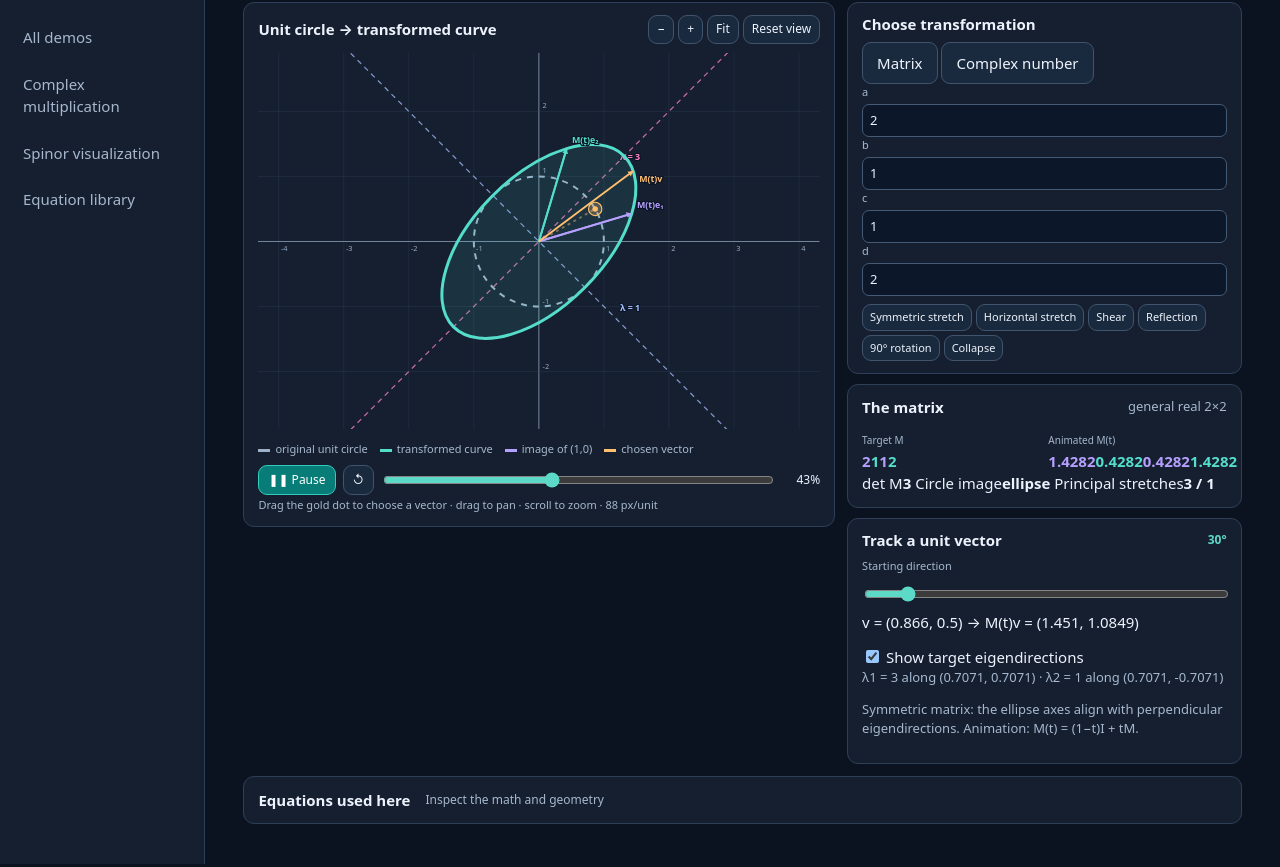
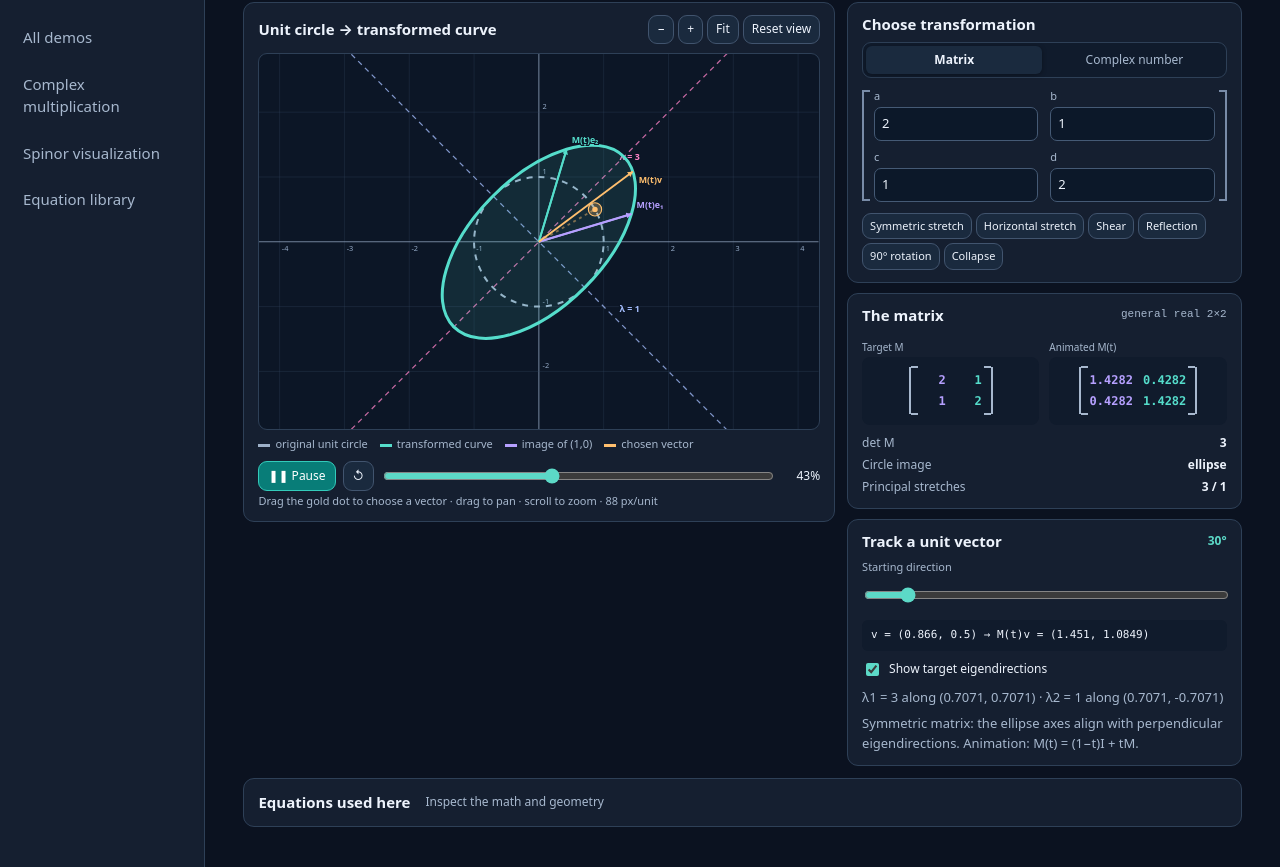
Before and after one commit to gr812b/spinor-visualization, a website with bundled scripts: page matrix-transformation.html in a window 1280 px wide. Both pictures are taken after a click on the button "▶ Play". Shown: the part 55-922 px from the top of the page. Built offline with nearby package versions, Linux system fonts and the light colour scheme.

Commit message:
ui: shared bracketed matrix typography and compact unit-circle controls

```diff
--- a/site.css
+++ b/site.css
@@ -194,3 +194,95 @@ body.site-layout { grid-template-columns:205px minmax(0,1fr); }
 .spinor-area .basis-card { border-radius:8px; }
 .spinor-area .basis-card input { accent-color:var(--accent); }
 .spinor-area .clock-card { border-radius:9px; }
+
+/* Shared typeset 2×2 matrices: true square brackets, aligned cells, clear columns. */
+.matrix-live {
+  display:flex; align-items:center; justify-content:center; padding:8px 6px;
+  min-height:68px; min-width:0; overflow-x:auto; overflow-y:hidden;
+  border-radius:8px; background:var(--surface); color:var(--ink);
+  font:12px/1.35 ui-monospace,SFMono-Regular,Menlo,Consolas,monospace;
+  font-variant-numeric:tabular-nums;
+}
+.matrix2 {
+  display:inline-flex; align-items:center; position:relative; flex:none;
+  border-left:2px solid #a7b8ce; border-right:2px solid #a7b8ce;
+  padding:5px 9px;
+}
+.matrix2::before,.matrix2::after {
+  content:''; position:absolute; top:-1px; bottom:-1px; width:7px;
+  border-top:2px solid #a7b8ce; border-bottom:2px solid #a7b8ce;
+  pointer-events:none;
+}
+.matrix2::before {left:0}
+.matrix2::after {right:0}
+.matrix2-values {
+  display:grid; grid-template-columns:repeat(2,max-content); gap:4px 10px;
+}
+.matrix2-value {text-align:right; min-width:3.6ch; white-space:nowrap;}
+
+/* Dedicated matrix/unit-circle workbench. */
+.matrix-workbench .demo-layout { grid-template-columns:minmax(0,1.5fr) minmax(355px,1fr); }
+#matrix-plot {
+  display:block; width:100%; height:auto; border:1px solid var(--border);
+  border-radius:9px; background:#0c1626; touch-action:none;
+  cursor:grab; user-select:none;
+}
+.matrix-workbench .input-tabs {
+  display:grid; grid-template-columns:1fr 1fr; background:var(--surface);
+  border:1px solid var(--border); border-radius:9px; padding:3px;
+  gap:4px; margin:0 0 10px;
+}
+.matrix-workbench .input-tabs button {
+  background:transparent; border:0; font-size:12px; padding:5px 7px;
+  color:var(--muted); border-radius:6px;
+}
+.matrix-workbench .input-tabs button.active {
+  background:var(--surface-raised); box-shadow:0 1px 5px #0005;
+  color:var(--ink); font-weight:700;
+}
+.matrix-workbench .matrix-input-layout {
+  display:grid; grid-template-columns:repeat(2,minmax(0,1fr));
+  gap:8px 12px; padding:0 12px 3px;
+  position:relative;
+}
+.matrix-input-layout::before,.matrix-input-layout::after {
+  content:''; position:absolute; top:2px; bottom:4px; width:6px;
+  border-top:2px solid #788ba7; border-bottom:2px solid #788ba7;
+}
+.matrix-input-layout::before {left:0; border-left:2px solid #788ba7}
+.matrix-input-layout::after {right:0; border-right:2px solid #788ba7}
+.matrix-workbench [hidden] {display:none !important}
+.matrix-workbench .matrix-pair {gap:10px}
+.matrix-workbench .matrix-facts {
+  display:grid; grid-template-columns:minmax(0,1fr) auto;
+  align-items:baseline; gap:4px 14px; padding-top:9px;
+  font-size:12px;
+}
+.matrix-facts span {color:var(--muted)}
+.matrix-facts strong {font-weight:680; text-align:right; font-variant-numeric:tabular-nums}
+.matrix-workbench .eigen-toggle {
+  display:flex; align-items:center; gap:7px; margin:9px 0;
+  font-size:12px; color:var(--ink);
+}
+.matrix-workbench .eigen-toggle input {accent-color:var(--accent)}
+.matrix-workbench .vector-readout {
+  background:var(--surface); padding:7px 9px; border-radius:6px;
+  font:11px/1.5 ui-monospace,SFMono-Regular,Menlo,Consolas,monospace;
+  margin:8px 0; white-space:normal; overflow-wrap:anywhere;
+}
+.matrix-workbench #eigen-summary,
+.matrix-workbench #geometry-summary {margin-top:7px; margin-bottom:0}
+.matrix-workbench #recognized-complex {font:11px/1.25 ui-monospace,monospace; max-width:60%; text-align:right; overflow-wrap:anywhere}
+.matrix-workbench .compact-sidebar .panel {padding:12px 14px}
+.matrix-workbench input[type=range] {width:100%}
+@media(max-width:1150px) {
+  .matrix-workbench .demo-layout {grid-template-columns:minmax(0,1.25fr) minmax(330px,1fr)}
+}
+@media(max-width:990px) {
+  .matrix-workbench .demo-layout {grid-template-columns:1fr}
+}
+@media(max-width:480px) {
+  .matrix-workbench .matrix-pair {grid-template-columns:repeat(2,minmax(0,1fr))}
+  .matrix-live {font-size:11px;padding:7px 2px}
+  .matrix2-values {gap:4px 6px}
+}
```
